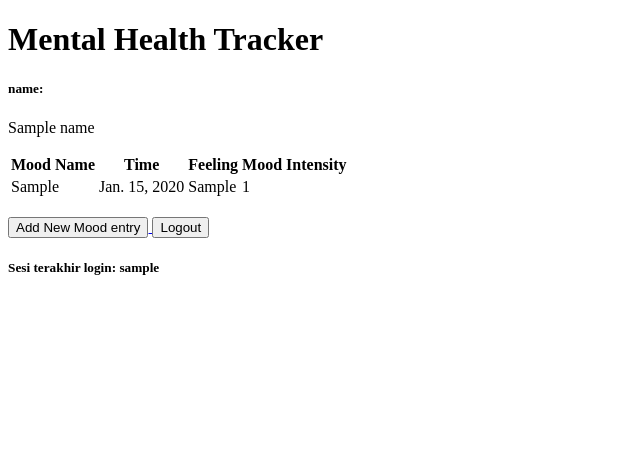
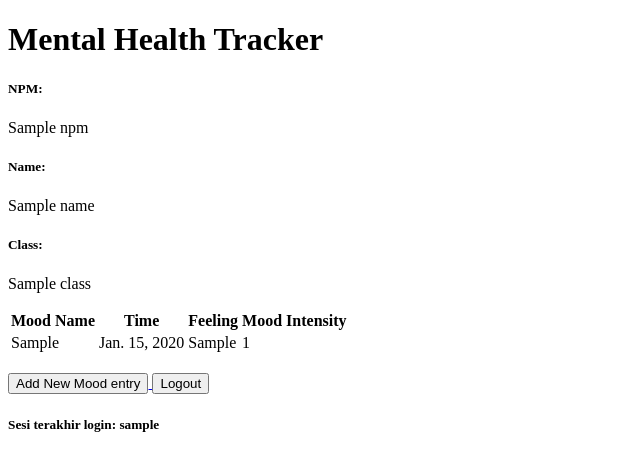
Before and after one commit to abyasa05/mental-health-tracker, a Django app: template main/templates/main.html in a window 1280 px wide. Shown: the top 471 px of the page, without its empty margins (0-640 px from the left). Run offline with Django 5.2, Linux system fonts and the light colour scheme; tables that the repository leaves empty hold one stand-in row (values such as "Sample post"); the template is opened without the code that fills it: values that come from a table or form of the project are taken from there, most other values are stand-ins (such as "Sample title", 1, 10 or a date in 2020).

Commit message:
modify main template

```diff
--- a/main/templates/main.html
+++ b/main/templates/main.html
@@ -2,8 +2,14 @@
 {% block content %}
 <h1>Mental Health Tracker</h1>
 
-<h5>name:</h5>
+<h5>NPM:</h5>
+<p>{{ npm }}</p>
+
+<h5>Name:</h5>
 <p>{{ name }}</p>
+
+<h5>Class:</h5>
+<p>{{ class }}</p>
 
 {% if not mood_entries %}
 <p>belum ada data mood pada mental health tracker.</p>
```
